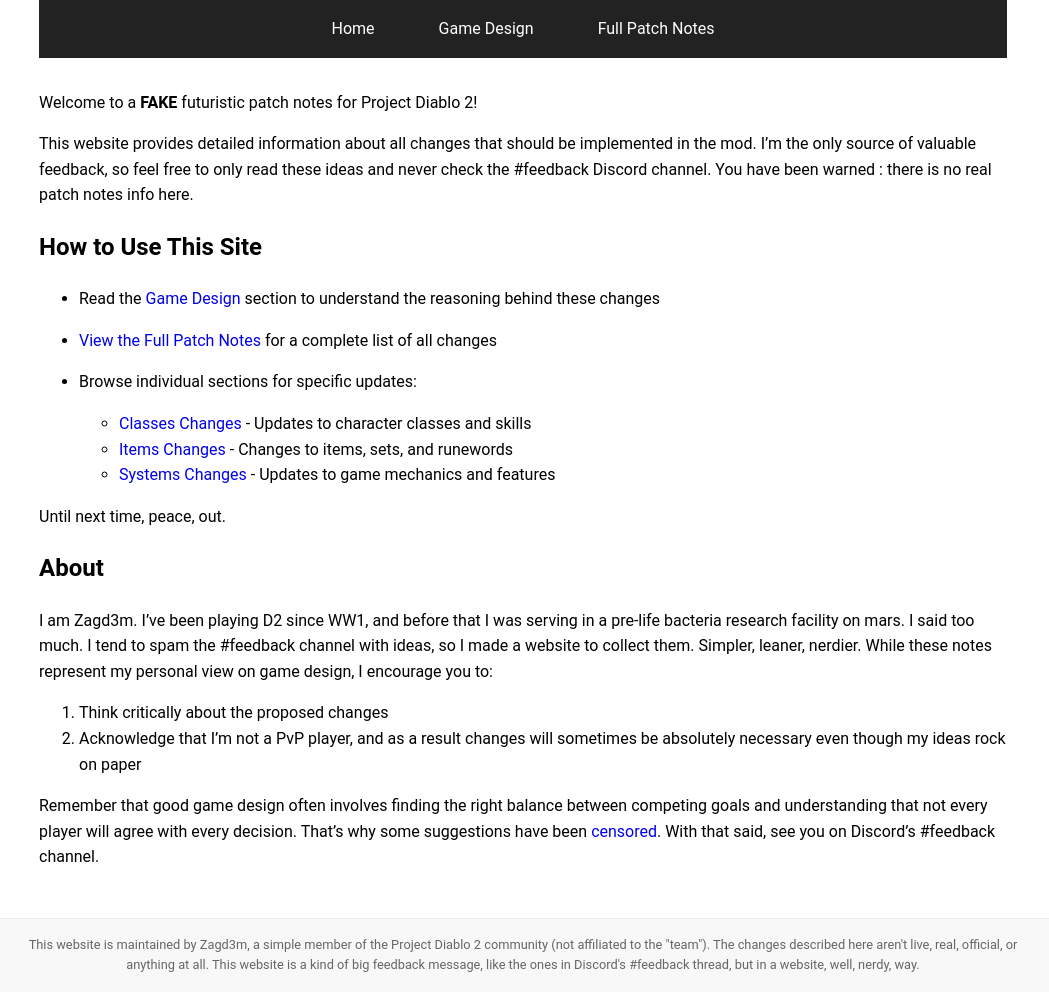
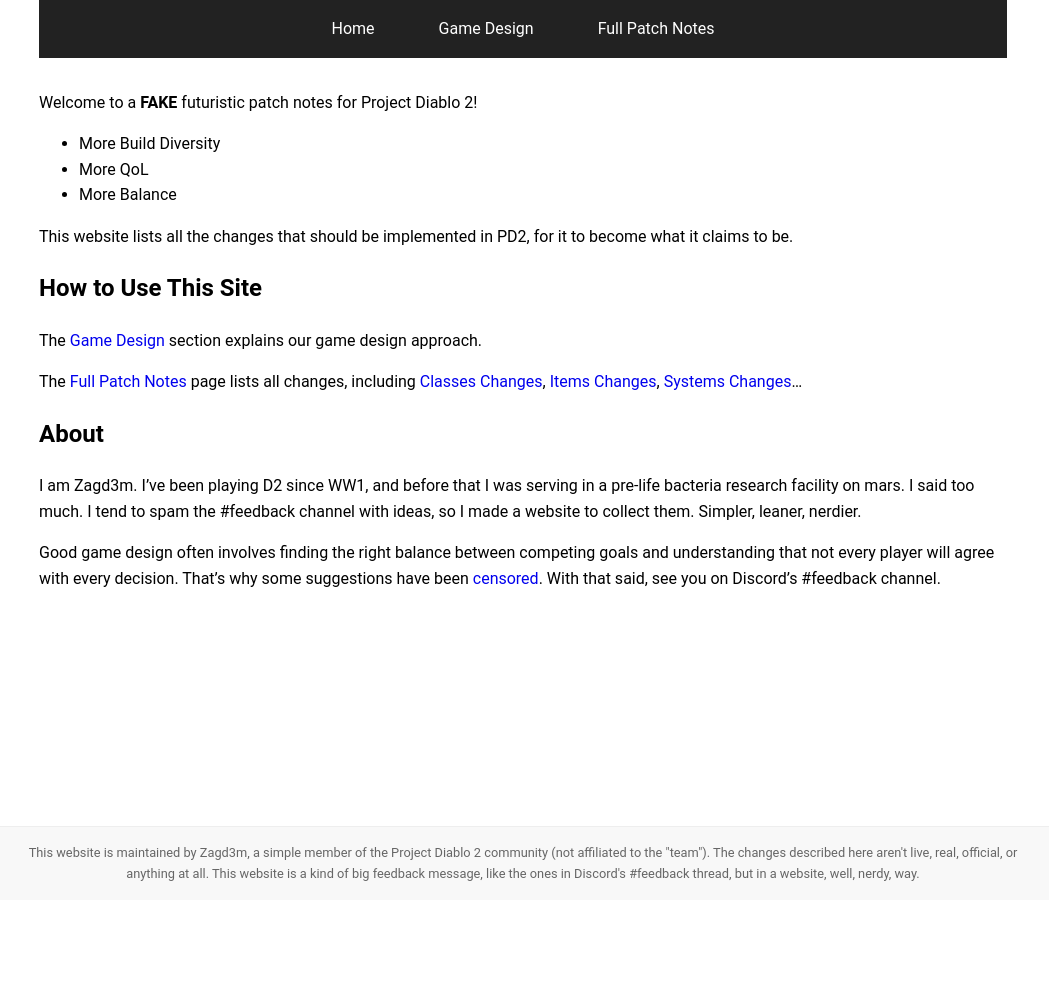
Before and after one commit to zagd3m/patchnotes, a Jekyll site: the page built from docs/index.md, in a window 1280 px wide. Shown: the whole page, without its empty margins (117-1166 px from the left). Built offline with Jekyll 4.4.1, drawn with Linux system fonts in a browser that asks for light colours; after the commit the page ends 900 px from its top, so only the background shows below that.

```diff
--- a/docs/index.md
+++ b/docs/index.md
@@ -6,26 +6,20 @@
 
 Welcome to a **FAKE** futuristic patch notes for Project Diablo 2!
 
-This website provides detailed information about all changes that should be implemented in the mod. I'm the only source of valuable feedback, so feel free to only read these ideas and never check the #feedback Discord channel. You have been warned : there is no real patch notes info here.
+- More Build Diversity
+- More QoL
+- More Balance
+
+This website lists all the changes that should be implemented in PD2, for it to become what it claims to be.
 
 ## How to Use This Site
 
-- Read the [Game Design](/patchnotes/gamedesign) section to understand the reasoning behind these changes
+The [Game Design](/patchnotes/gamedesign) section explains our game design approach.
 
-- [View the Full Patch Notes](/patchnotes/full-notes) for a complete list of all changes
-
-- Browse individual sections for specific updates:
-  - [Classes Changes](/patchnotes/sections/classes) - Updates to character classes and skills
-  - [Items Changes](/patchnotes/sections/items) - Changes to items, sets, and runewords
-  - [Systems Changes](/patchnotes/sections/systems) - Updates to game mechanics and features
-
-Until next time, peace, out.
+The [Full Patch Notes](/patchnotes/full-notes) page lists all changes, including [Classes Changes](/patchnotes/sections/classes), [Items Changes](/patchnotes/sections/items), [Systems Changes](/patchnotes/sections/systems)...
 
 ## About
 
-I am Zagd3m. I've been playing D2 since WW1, and before that I was serving in a pre-life bacteria research facility on mars. I said too much. I tend to spam the #feedback channel with ideas, so I made a website to collect them. Simpler, leaner, nerdier. While these notes represent my personal view on game design, I encourage you to:
+I am Zagd3m. I've been playing D2 since WW1, and before that I was serving in a pre-life bacteria research facility on mars. I said too much. I tend to spam the #feedback channel with ideas, so I made a website to collect them. Simpler, leaner, nerdier.
 
-1. Think critically about the proposed changes
-2. Acknowledge that I'm not a PvP player, and as a result changes will sometimes be absolutely necessary even though my ideas rock on paper
-
-Remember that good game design often involves finding the right balance between competing goals and understanding that not every player will agree with every decision. That's why some suggestions have been [censored](/patchnotes/censored). With that said, see you on Discord's #feedback channel.
+Good game design often involves finding the right balance between competing goals and understanding that not every player will agree with every decision. That's why some suggestions have been [censored](/patchnotes/censored). With that said, see you on Discord's #feedback channel.
```
Also changed, not shown: docs/_includes/patch-sections/classes_barbarian.md (+7 -0 lines), docs/_includes/patch-sections/items_runewords.md (+9 -0 lines).
